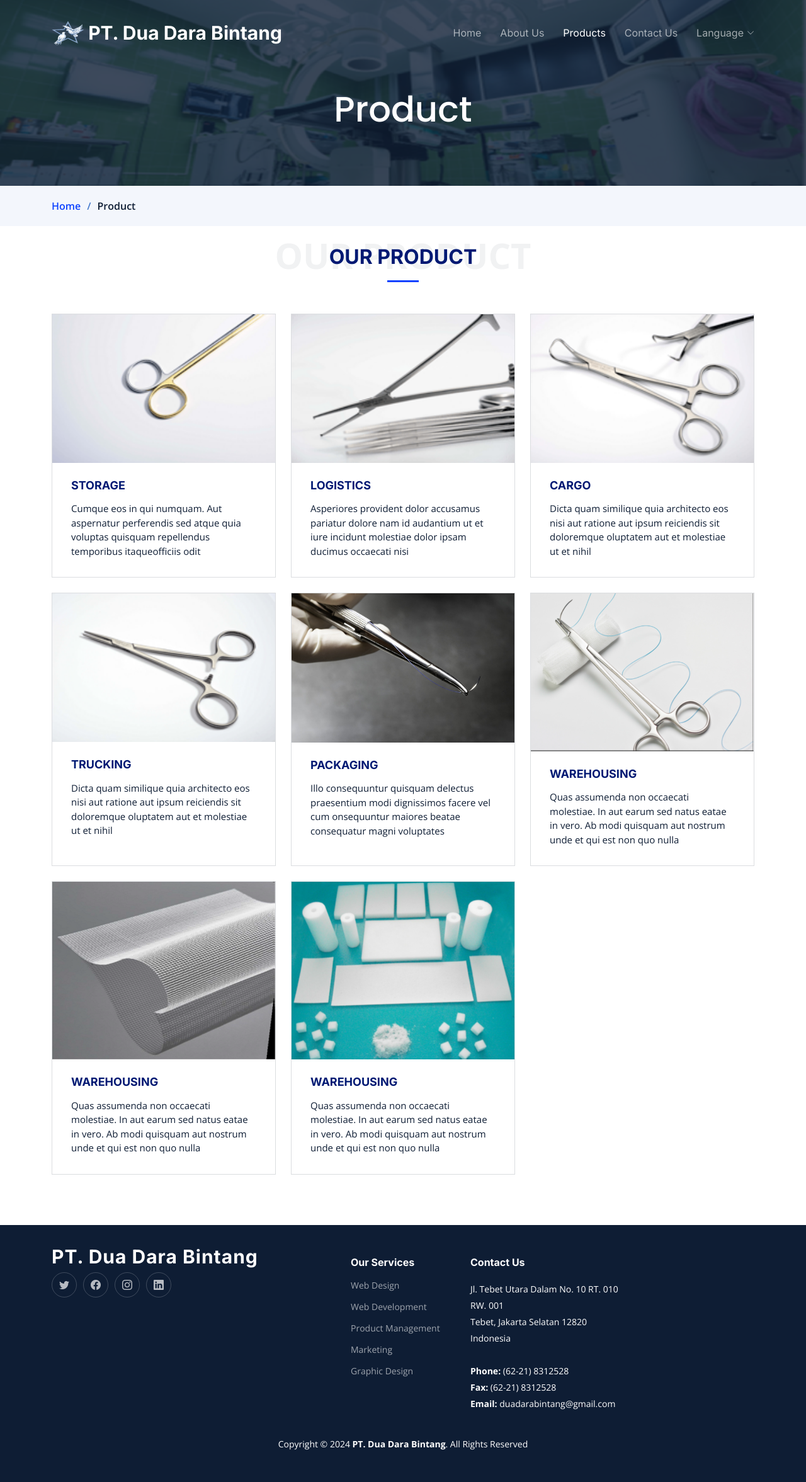
After one commit to anasstdn/duadarabintang, a CodeIgniter app: page /database/services in a window 1280 px wide. The commit adds this page. Shown: the whole page at 63% size. Run offline with CodeIgniter, Linux system fonts and the light colour scheme.

Commit message:
product section

```diff
--- a/application/config/routes.php
+++ b/application/config/routes.php
@@ -54,8 +54,9 @@ $current_version = "v1";
 $route['home'] = $current_version."/page/home_controller";
 $route['about_us'] = $current_version."/page/aboutus_controller";
 $route['contact_us'] = $current_version."/page/contactus_controller";
+$route['services'] = $current_version."/page/services_controller";
 
 
-$route['default_controller'] = 'welcome';
+$route['default_controller'] = $current_version."/page/contactus_controller";
 $route['404_override'] = '';
 $route['translate_uri_dashes'] = FALSE;
--- /dev/null
+++ b/application/controllers/v1/page/Services_controller.php
@@ -0,0 +1,16 @@
+<?php
+
+/** APPLICATION Contact Us CONTROLLER
+ * Version 1
+ */
+
+class Services_controller extends CI_Controller
+{
+    public $templatelibraries;
+
+    public function index()
+    {
+        $data = [];
+        $this->templatelibraries->load('app/app', 'view/v1/services', $data);
+    }
+}
--- a/application/language/english/message_lang.php
+++ b/application/language/english/message_lang.php
@@ -4,7 +4,7 @@ $lang['menu_test'] = "Test";
 /** HEADER */
 $lang['menu_beranda'] = "Home";
 $lang['menu_tentang_kami'] = "About Us";
-$lang['menu_product_services'] = "Product & Services";
+$lang['menu_product_services'] = "Products";
 $lang['menu_partner'] = "Partner";
 $lang['menu_berita'] = "News";
 $lang['menu_contact'] = "Contact Us";
@@ -23,7 +23,7 @@ $lang['content_intro'] .= "<p>Government policy regarding the provision of medic
 $lang['title_history'] = "The History of Dua Dara Bintang";
 $lang['content_history'] = "<p><b>PT. DUA DARA BINTANG</b> was estabilished on 12 May 2022 by Andri Aryanata, Rosmini and RR. Mutiara Citra who are also the shareholders of <b>PT. DUA DARA BINTANG</b>.</p>";
 $lang['content_history'] .= "<p>Amid high growth of healthcare services and strong demands on medical equipment and supplies as well as other trades in general, <b>PT. DUA DARA BINTANG</b> supplies the markets with high quality products of medical equipment supported with high-caliber professionals having extensive experience in product marketing and corporate administrative supports.</p>";
-$lang['content_history'] .= "<p><b>PT DUA DARA BINTANG</b> has principal place of business at Jl. Tebet Utara Dalam No. 10 RT. 010, RW 001, Tebet Jakarta Selatan, 12820.</p>";
+$lang['content_history'] .= "<p><b>PT. DUA DARA BINTANG</b> has principal place of business at Jl. Tebet Utara Dalam No. 10 RT. 010, RW 001, Tebet Jakarta Selatan, 12820.</p>";
 $lang['content_history'] .= "<p><b>PT. DUA DARA BINTANG</b> is an importer, Supplier and Distributor Company for medical equipment, especially products necessary for operating rooms. For this purpose the Company has developed cooperation with the likes of prominent International medical equipment producers/manufacturers across the world from America, Europe to Asia to meet domestic demands on these products in Indonesia. All of products have passed global quality standards.</p>";
 $lang['content_history'] .= "<p>Cooperation is also built with some local medical equipment producers in reggions to facilitate the distribution of products throughout provinces in Indonesia.</p>";
 $lang['content_history'] .= "<p>To abide the presently in force government policy, we have listed competitive prices of our products in BPJS and E-Catalogue.</p>";
@@ -46,3 +46,10 @@ $lang['content_location'] = "Location";
 $lang['content_email '] = "Email";
 $lang['content_phone'] = "Phone / Fax";
 /** END CONTACT US MENU */
+
+/** PRODUCT MENU */
+$lang['title_product'] = "Product";
+$lang['content_our_product'] = "Our Product";
+$lang['content_email '] = "Email";
+$lang['content_phone'] = "Phone / Fax";
+/** END CONTACT US MENU */
--- a/application/language/indonesia/message_lang.php
+++ b/application/language/indonesia/message_lang.php
@@ -4,7 +4,7 @@ $lang['menu_test'] = "TECT";
 /** HEADER */
 $lang['menu_beranda'] = "Beranda";
 $lang['menu_tentang_kami'] = "Tentang Kami";
-$lang['menu_product_services'] = "Produk & Layanan";
+$lang['menu_product_services'] = "Produk";
 $lang['menu_partner'] = "Mitra";
 $lang['menu_berita'] = "Berita";
 $lang['menu_contact'] = "Hubungi Kami";
--- a/application/views/app/app.php
+++ b/application/views/app/app.php
@@ -5,7 +5,7 @@
   <meta charset="utf-8">
   <meta content="width=device-width, initial-scale=1.0" name="viewport">
 
-  <title>PT Dua Dara Bintang</title>
+  <title>PT. Dua Dara Bintang</title>
   <meta content="" name="description">
   <meta content="" name="keywords">
 
--- a/application/views/app/footer.php
+++ b/application/views/app/footer.php
@@ -4,7 +4,7 @@
   <div class="row gy-4">
     <div class="col-lg-5 col-md-12 footer-info">
       <a href="index.html" class="logo d-flex align-items-center">
-        <span>PT Dua Dara Bintang</span>
+        <span>PT. Dua Dara Bintang</span>
       </a>
       <!-- <p>Cras fermentum odio eu feugiat lide par naso tierra. Justo eget nada terra videa magna derita valies darta donna mare fermentum iaculis eu non diam phasellus.</p> -->
       <div class="social-links d-flex mt-4">
@@ -55,7 +55,7 @@
 
 <div class="container mt-4">
   <div class="copyright">
-    Copyright &copy; <?=date('Y');?>&nbsp;<strong><span>PT Dua Dara Bintang</span></strong>. All Rights Reserved
+    Copyright &copy; <?=date('Y');?>&nbsp;<strong><span>PT. Dua Dara Bintang</span></strong>. All Rights Reserved
   </div>
 </div>
 
--- a/application/views/app/header.php
+++ b/application/views/app/header.php
@@ -3,8 +3,8 @@
 
         <a href="<?= base_url()?>home" class="logo d-flex align-items-center">
             <!-- Uncomment the line below if you also wish to use an image logo -->
-            <img src="assets/img/logo.png" alt="">
-            <h1>PT Dua Dara Bintang</h1>
+            <img src="<?= base_url()?>assets/assets/img/logo_1.png" alt="" >
+            <h1>PT. Dua Dara Bintang</h1>
         </a>
 
         <i class="mobile-nav-toggle mobile-nav-show bi bi-list"></i>
@@ -13,9 +13,7 @@
             <ul>
                 <li><a href="<?= base_url()?>home" <?php if($this->uri->segment(1)=="home"){echo 'class="active"';}?> ><?php echo $this->lang->line('menu_beranda'); ?></a></li>
                 <li><a href="<?= base_url()?>about_us" <?php if($this->uri->segment(1)=="about_us"){echo 'class="active"';}?> ><?php echo $this->lang->line('menu_tentang_kami'); ?></a></li>
-                <li><a href="services.html"><?php echo $this->lang->line('menu_product_services'); ?></a></li>
-                <li><a href="pricing.html"><?php echo $this->lang->line('menu_partner'); ?></a></li>
-                <li><a href="pricing.html"><?php echo $this->lang->line('menu_berita'); ?></a></li>
+                <li><a href="<?= base_url()?>services" <?php if($this->uri->segment(1)=="services"){echo 'class="active"';}?>><?php echo $this->lang->line('menu_product_services'); ?></a></li>
                 <li><a href="<?= base_url()?>contact_us"><?php echo $this->lang->line('menu_contact'); ?></a></li>
                 <li class="dropdown"><a href="#"><span><?php echo $this->lang->line('menu_bahasa'); ?></span> <i class="bi bi-chevron-down dropdown-indicator"></i></a>
                     <ul>
--- a/application/views/view/v1/about_us.php
+++ b/application/views/view/v1/about_us.php
@@ -2,7 +2,7 @@
 
     <!-- ======= Breadcrumbs ======= -->
     <div class="breadcrumbs">
-      <div class="page-header d-flex align-items-center" style="background-image: url('<?php echo base_url('assets/'); ?>assets/img/page-header.jpg');">
+      <div class="page-header d-flex align-items-center" style="background-image: url('<?php echo base_url('assets/'); ?>assets/img/image/image8.png');">
         <div class="container position-relative">
           <div class="row d-flex justify-content-center">
             <div class="col-lg-6 text-center">
--- a/application/views/view/v1/contact_us.php
+++ b/application/views/view/v1/contact_us.php
@@ -1,6 +1,6 @@
     <!-- ======= Breadcrumbs ======= -->
     <div class="breadcrumbs">
-      <div class="page-header d-flex align-items-center" style="background-image: url('<?php echo base_url('assets/'); ?>assets/img/page-header.jpg');">
+      <div class="page-header d-flex align-items-center" style="background-image: url('<?php echo base_url('assets/'); ?>assets/img/image/image8.png');">
         <div class="container position-relative">
           <div class="row d-flex justify-content-center">
             <div class="col-lg-6 text-center">
--- /dev/null
+++ b/application/views/view/v1/services.php
@@ -0,0 +1,132 @@
+<main id="main">
+
+    <!-- ======= Breadcrumbs ======= -->
+    <div class="breadcrumbs">
+      <div class="page-header d-flex align-items-center" style="background-image: url('<?php echo base_url('assets/'); ?>assets/img/image/image8.png');">
+        <div class="container position-relative">
+          <div class="row d-flex justify-content-center">
+            <div class="col-lg-6 text-center">
+              <h2><?= $this->lang->line('title_product'); ?></h2>
+              <!-- <p>Odio et unde deleniti. Deserunt numquam exercitationem. Officiis quo odio sint voluptas consequatur ut a odio voluptatem. Sit dolorum debitis veritatis natus dolores. Quasi ratione sint. Sit quaerat ipsum dolorem.</p> -->
+            </div>
+          </div>
+        </div>
+      </div>
+      <nav>
+        <div class="container">
+          <ol>
+            <li><a href="<?= base_url()?>home"><?php echo $this->lang->line('menu_beranda'); ?></a></li>
+            <li><?php echo $this->lang->line('title_product'); ?></li>
+          </ol>
+        </div>
+      </nav>
+    </div><!-- End Breadcrumbs -->
+
+     <!-- ======= Services Section ======= -->
+     <section id="service" class="services pt-0">
+      <div class="container" data-aos="fade-up">
+
+        <div class="section-header">
+          <span><?php echo $this->lang->line('content_our_product'); ?></span>
+          <h2><?php echo $this->lang->line('content_our_product'); ?></h2>
+
+        </div>
+
+        <div class="row gy-4">
+
+          <div class="col-lg-4 col-md-6" data-aos="fade-up" data-aos-delay="100">
+            <div class="card">
+              <div class="card-img">
+                <img src="<?= base_url()?>assets/assets/img/image/image1.png" alt="" width="500" height="auto" class="img-fluid">
+              </div>
+              <h3><a href="service-details.html" class="stretched-link">Storage</a></h3>
+              <p>Cumque eos in qui numquam. Aut aspernatur perferendis sed atque quia voluptas quisquam repellendus temporibus itaqueofficiis odit</p>
+            </div>
+          </div><!-- End Card Item -->
+
+          <div class="col-lg-4 col-md-6" data-aos="fade-up" data-aos-delay="200">
+            <div class="card">
+              <div class="card-img">
+                <img src="<?= base_url()?>assets/assets/img/image/image2.png" alt="" width="500" height="auto" class="img-fluid">
+              </div>
+              <h3><a href="service-details.html" class="stretched-link">Logistics</a></h3>
+              <p>Asperiores provident dolor accusamus pariatur dolore nam id audantium ut et iure incidunt molestiae dolor ipsam ducimus occaecati nisi</p>
+            </div>
+          </div><!-- End Card Item -->
+
+          <div class="col-lg-4 col-md-6" data-aos="fade-up" data-aos-delay="300">
+            <div class="card">
+              <div class="card-img">
+                <img src="<?= base_url()?>assets/assets/img/image/image3.png" alt="" width="500" height="auto" class="img-fluid">
+              </div>
+              <h3><a href="service-details.html" class="stretched-link">Cargo</a></h3>
+              <p>Dicta quam similique quia architecto eos nisi aut ratione aut ipsum reiciendis sit doloremque oluptatem aut et molestiae ut et nihil</p>
+            </div>
+          </div><!-- End Card Item -->
+
+          <div class="col-lg-4 col-md-6" data-aos="fade-up" data-aos-delay="400">
+            <div class="card">
+              <div class="card-img">
+                <img src="<?= base_url()?>assets/assets/img/image/image4.png" alt="" width="500" height="auto" class="img-fluid">
+              </div>
+              <h3><a href="service-details.html" class="stretched-link">Trucking</a></h3>
+              <p>Dicta quam similique quia architecto eos nisi aut ratione aut ipsum reiciendis sit doloremque oluptatem aut et molestiae ut et nihil</p>
+            </div>
+          </div><!-- End Card Item -->
+
+          <div class="col-lg-4 col-md-6" data-aos="fade-up" data-aos-delay="500">
+            <div class="card">
+              <div class="card-img">
+                <img src="<?= base_url()?>assets/assets/img/image/image11.png" alt="" class="img-fluid">
+              </div>
+              <h3><a href="service-details.html" class="stretched-link">Packaging</a></h3>
+              <p>Illo consequuntur quisquam delectus praesentium modi dignissimos facere vel cum onsequuntur maiores beatae consequatur magni voluptates</p>
+            </div>
+          </div><!-- End Card Item -->
+
+          <div class="col-lg-4 col-md-6" data-aos="fade-up" data-aos-delay="600">
+            <div class="card">
+              <div class="card-img">
+                <img src="<?= base_url()?>assets/assets/img/image/image6.png" alt="" class="img-fluid">
+              </div>
+              <h3><a href="service-details.html" class="stretched-link">Warehousing</a></h3>
+              <p>Quas assumenda non occaecati molestiae. In aut earum sed natus eatae in vero. Ab modi quisquam aut nostrum unde et qui est non quo nulla</p>
+            </div>
+          </div><!-- End Card Item -->
+
+          <div class="col-lg-4 col-md-6" data-aos="fade-up" data-aos-delay="600">
+            <div class="card">
+              <div class="card-img">
+                <img src="<?= base_url()?>assets/assets/img/image/image7.png" alt="" class="img-fluid">
+              </div>
+              <h3><a href="service-details.html" class="stretched-link">Warehousing</a></h3>
+              <p>Quas assumenda non occaecati molestiae. In aut earum sed natus eatae in vero. Ab modi quisquam aut nostrum unde et qui est non quo nulla</p>
+            </div>
+          </div><!-- End Card Item -->
+
+          <!-- <div class="col-lg-4 col-md-6" data-aos="fade-up" data-aos-delay="600">
+            <div class="card">
+              <div class="card-img">
+                <img src="<?= base_url()?>assets/assets/img/image/image8.png" alt="" class="img-fluid">
+              </div>
+              <h3><a href="service-details.html" class="stretched-link">Warehousing</a></h3>
+              <p>Quas assumenda non occaecati molestiae. In aut earum sed natus eatae in vero. Ab modi quisquam aut nostrum unde et qui est non quo nulla</p>
+            </div>
+          </div>End Card Item -->
+
+          <div class="col-lg-4 col-md-6" data-aos="fade-up" data-aos-delay="600">
+            <div class="card">
+              <div class="card-img">
+                <img src="<?= base_url()?>assets/assets/img/image/image9.png" alt="" class="img-fluid">
+              </div>
+              <h3><a href="service-details.html" class="stretched-link">Warehousing</a></h3>
+              <p>Quas assumenda non occaecati molestiae. In aut earum sed natus eatae in vero. Ab modi quisquam aut nostrum unde et qui est non quo nulla</p>
+            </div>
+          </div><!-- End Card Item -->
+
+        </div>
+
+      </div>
+    </section><!-- End Services Section -->
+
+  </main>
```
Also changed, not shown: assets/assets/img/image/image1.png (added), assets/assets/img/image/image11.png (added), assets/assets/img/image/image2.png (added), assets/assets/img/image/image3.png (added), assets/assets/img/image/image4.png (added), assets/assets/img/image/image6.png (added), assets/assets/img/image/image7.png (added), assets/assets/img/image/image8.png (added), assets/assets/img/image/image9.png (added), assets/assets/img/logo_1.png (added).
